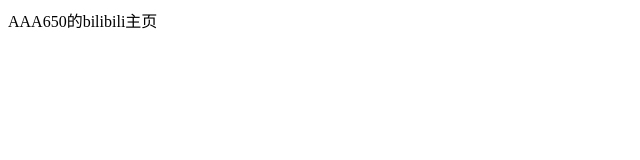
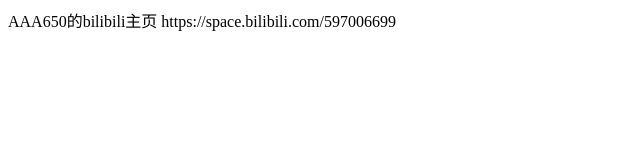
Before and after one commit to AAA650/aaa650.github.io, a plain HTML site: page index.html in a window 1280 px wide. Shown: the whole page, without its empty margins (0-640 px from the left). Drawn offline with Linux system fonts and the light colour scheme.

Commit message:
Update index.html

```diff
--- a/index.html
+++ b/index.html
@@ -1,5 +1,5 @@
 <html>
     <body>
-        <a herf="https://space.bilibili.com/597006699">AAA650的bilibili主页</a>
+        <a herf="https://space.bilibili.com/597006699">AAA650的bilibili主页 https://space.bilibili.com/597006699</a>
     </body>
 </html>
```
